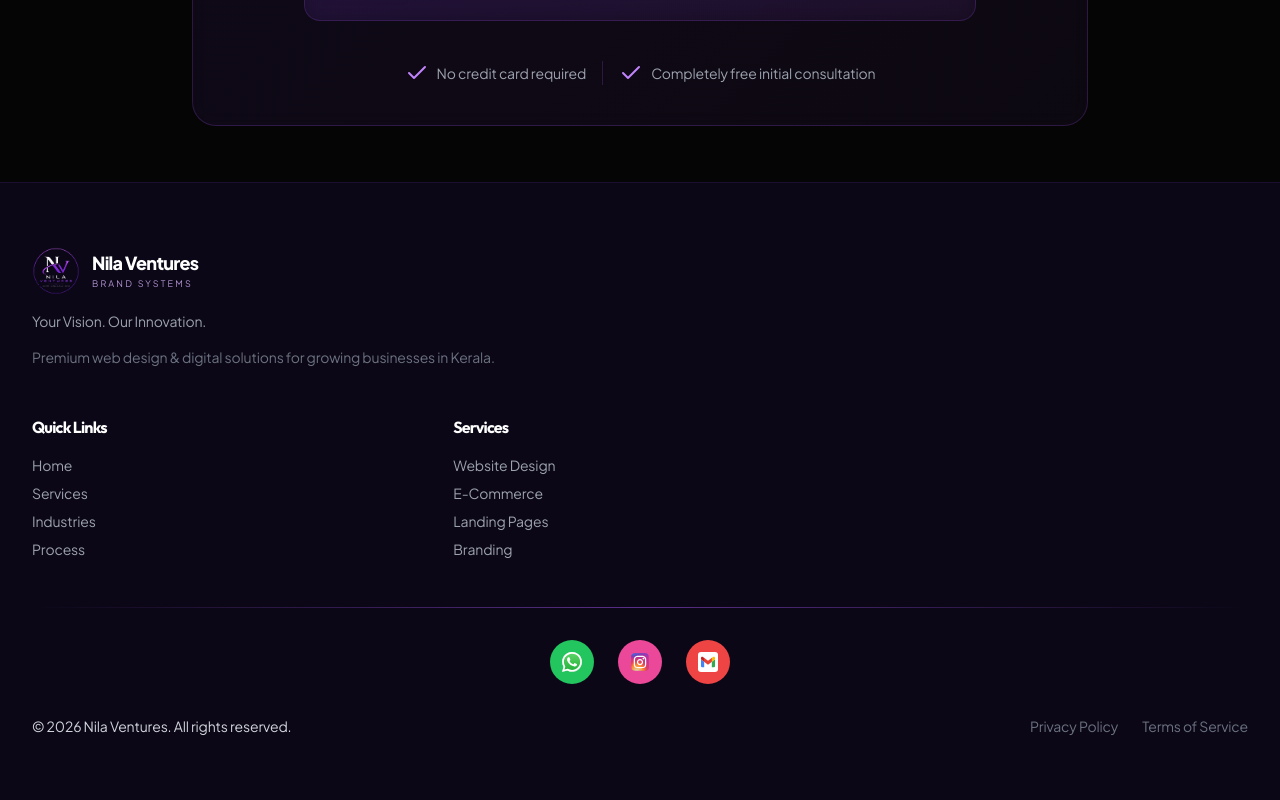
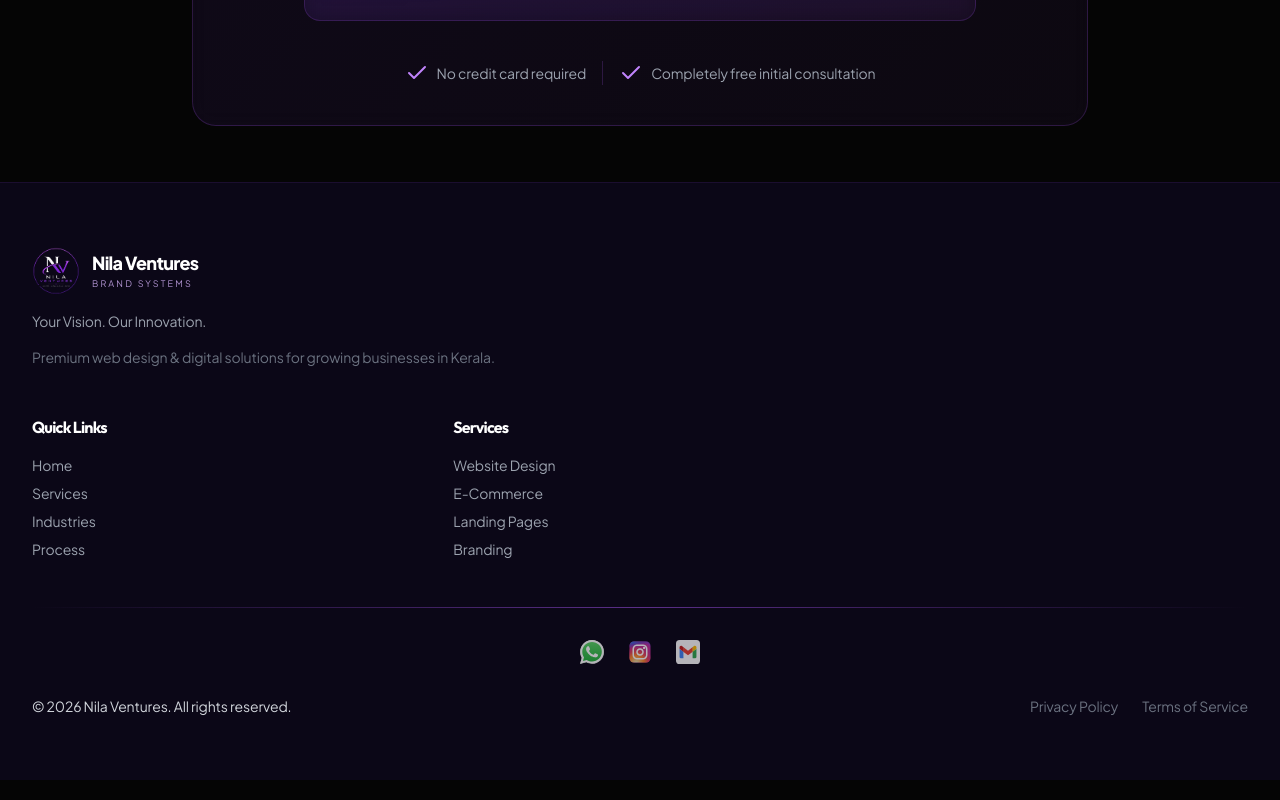
Before and after one commit to AshikMohammad-dev/Nila-Ventures, a React (Vite) app in the folder frontend/: page / in a window 1280 px wide. Shown: the part 7549-8349 px from the top of the page. Built offline with nearby package versions, Linux system fonts and the light colour scheme.

Commit message:
style: remove background from footer social media icons

```diff
--- a/frontend/src/components/Footer.jsx
+++ b/frontend/src/components/Footer.jsx
@@ -106,9 +106,9 @@ export default function Footer() {
             rel="noopener noreferrer"
             aria-label="WhatsApp"
             title="WhatsApp"
-            className="bg-green-500 hover:bg-green-600 p-3 rounded-full transition-all duration-300 hover:scale-110"
+            className="transition-all duration-300 hover:scale-110 opacity-70 hover:opacity-100"
           >
-            <img src={whatsappIcon} alt="WhatsApp" className="w-5 h-5 object-contain" />
+            <img src={whatsappIcon} alt="WhatsApp" className="w-6 h-6 object-contain" />
           </a>
           <a
             href="https://instagram.com/nila.ventures"
@@ -116,17 +116,17 @@ export default function Footer() {
             rel="noopener noreferrer"
             aria-label="Instagram"
             title="Instagram"
-            className="bg-pink-500 hover:bg-pink-600 p-3 rounded-full transition-all duration-300 hover:scale-110"
+            className="transition-all duration-300 hover:scale-110 opacity-70 hover:opacity-100"
           >
-            <img src={instagramIcon} alt="Instagram" className="w-5 h-5 object-contain" />
+            <img src={instagramIcon} alt="Instagram" className="w-6 h-6 object-contain" />
           </a>
           <a
             href="mailto:ashikmohammad.zm@gmail.com"
             aria-label="Email"
             title="Email"
-            className="bg-red-500 hover:bg-red-600 p-3 rounded-full transition-all duration-300 hover:scale-110"
+            className="transition-all duration-300 hover:scale-110 opacity-70 hover:opacity-100"
           >
-            <img src={gmailIcon} alt="Email" className="w-5 h-5 object-contain" />
+            <img src={gmailIcon} alt="Email" className="w-6 h-6 object-contain" />
           </a>
         </div>
 
```
